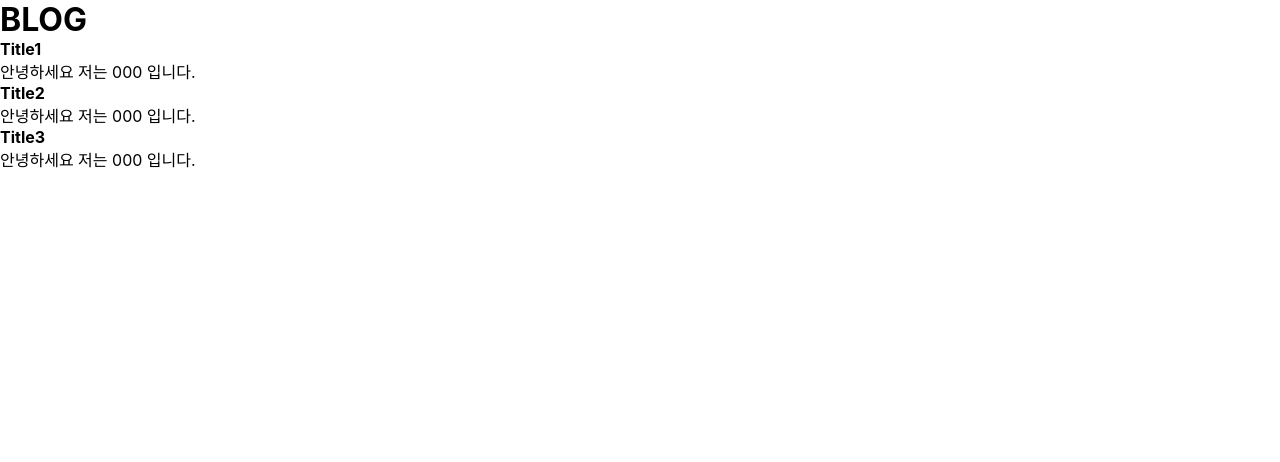
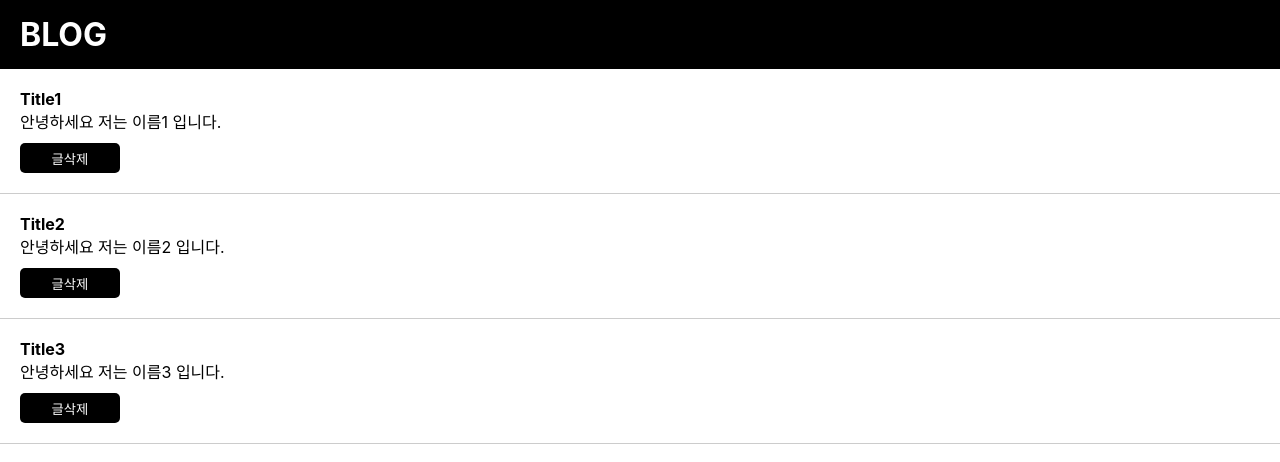
Before and after one commit to iingkejin/ReactPractice01-aTag3, a React (Create React App) app in the folder react-project1/: page / in a window 1280 px wide. Shown: the top 462 px of the page. Built offline with nearby package versions, Linux system fonts and the light colour scheme.

Commit message:
💄 Blog Component 스타일링

```diff
--- a/react-project1/src/components/Blog/Blog.css
+++ b/react-project1/src/components/Blog/Blog.css
@@ -0,0 +1,26 @@
+.nav {
+  background-color: #000;
+  color: #fff;
+  padding: 15px 0 15px 20px;
+}
+
+.list {
+  padding: 20px;
+  border-bottom: 1px solid #ccc;
+}
+
+button {
+  width: 100px;
+  height: 30px;
+  background-color: #000;
+  color: #fff;
+  border: none;
+  border-radius: 5px;
+  margin-top: 10px;
+}
+
+.modal {
+  background-color: #eee;
+  padding: 20px;
+  margin-top: 20px;
+}
--- a/react-project1/src/components/Blog/Blog.jsx
+++ b/react-project1/src/components/Blog/Blog.jsx
@@ -9,6 +9,8 @@ const Blog = () => {
     "Title3",
   ])
 
+  const name = ["이름1", "이름2", "이름3"]
+
   return (
     <div>
       <div className='nav'>
@@ -16,11 +18,12 @@ const Blog = () => {
       </div>
 
       {
-        title.map((item)=>{
+        title.map((item, i)=>{
           return (
             <div className='list'>
               <h4>{item}</h4>
-              <p>안녕하세요 저는 000 입니다.</p>
+              <p>안녕하세요 저는 {name[i]} 입니다.</p>
+              <button>글삭제</button>
             </div>
           )
         })
@@ -29,4 +32,14 @@ const Blog = () => {
   )
 }
 
+function Modal(){
+  return (
+    <div className='modal'>
+      <h4>Title</h4>
+      <p>Content</p>
+      <button>닫기</button>
+    </div>
+  )
+}
+
 export default Blog
```
